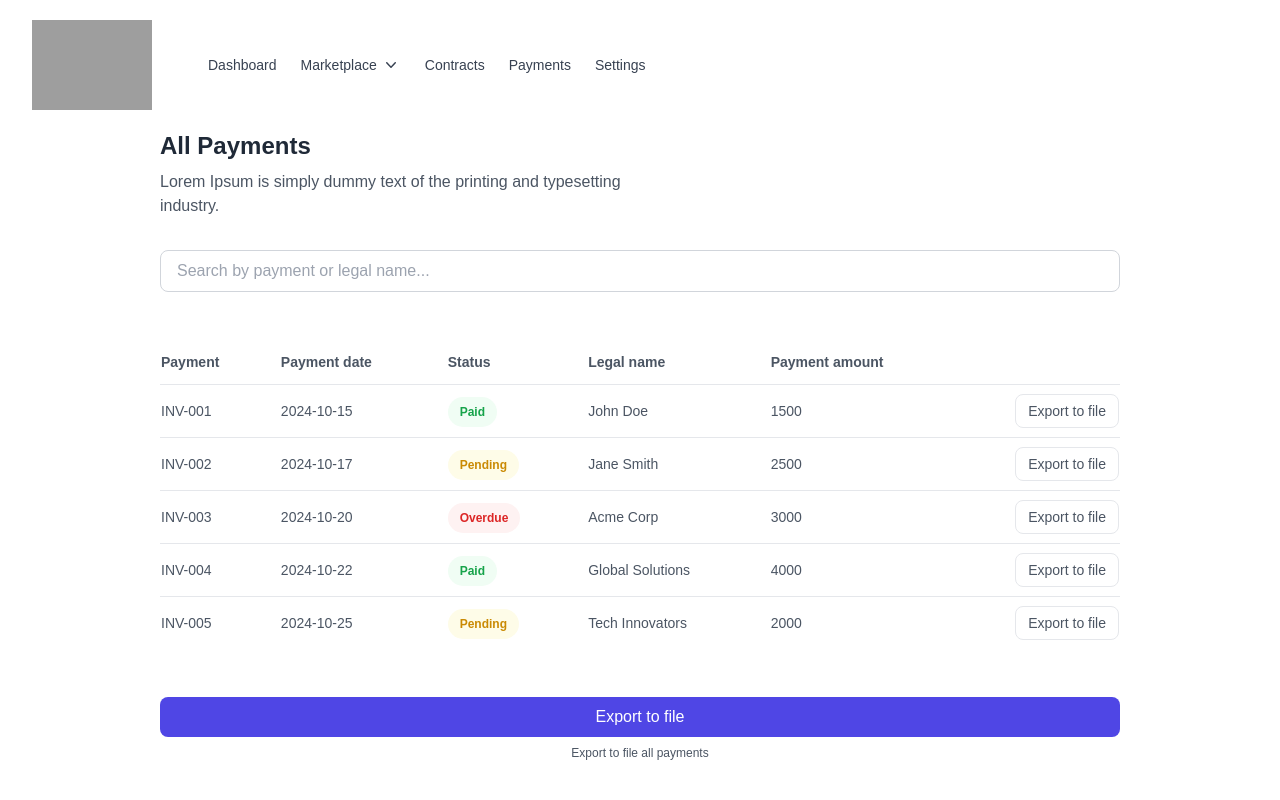
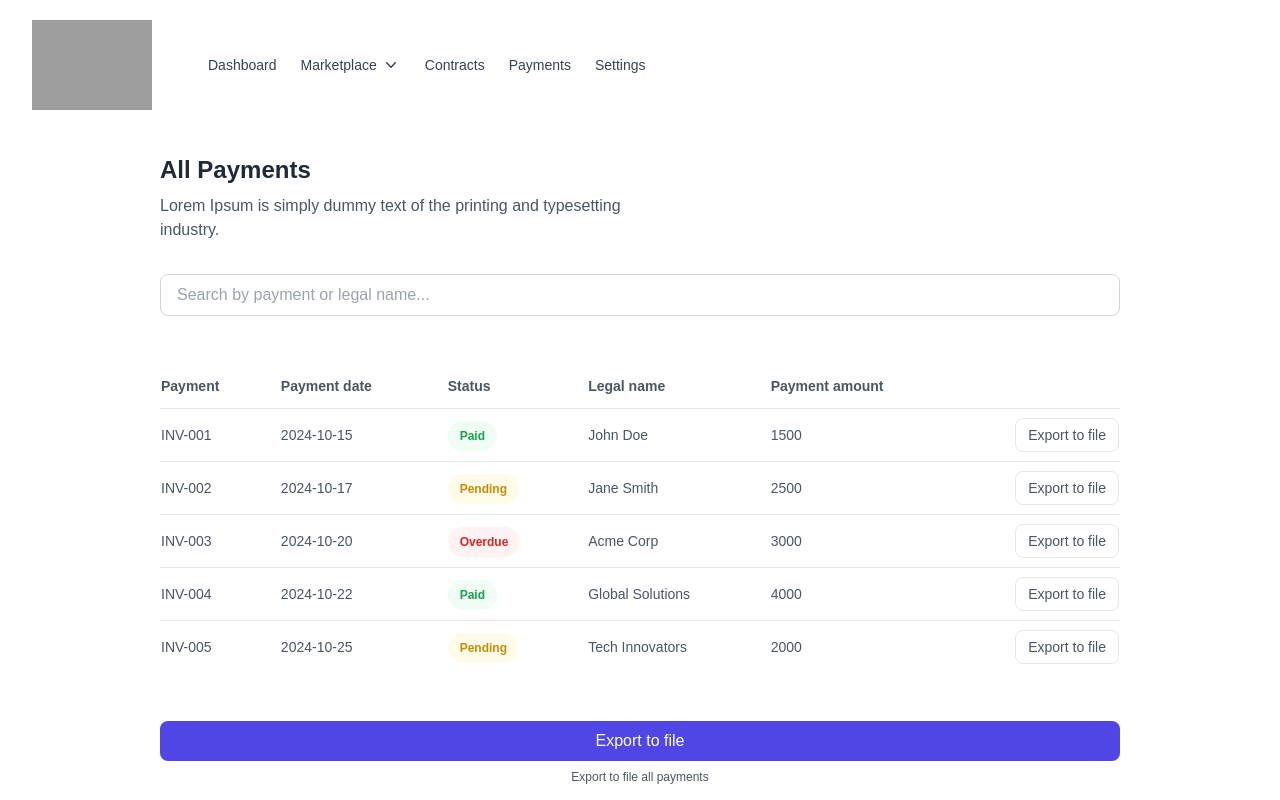
Before and after one commit to Lovehansa046/Praktika_14.10.24, a Next.js app: page /payments in a window 1280 px wide. Shown: the top 800 px of the page. Built offline with nearby package versions, Linux system fonts and the light colour scheme; grey boxes are pictures that could not be loaded.

Commit message:
take margin bottom and top files

```diff
--- a/app/contracts/page.tsx
+++ b/app/contracts/page.tsx
@@ -16,7 +16,7 @@ export default function Payments() {
     return (
         <div className="flex flex-col min-h-screen">
             <Navbar/>
-            <main className="flex-grow max-w-screen-xl mx-4 md:mx-32 px-4 md:px-8">
+            <main className="flex-grow max-w-screen-xl mx-4 md:mx-32 px-4 md:px-8 mb-6 mt-6">
                 <div className="items-start justify-between md:flex">
                     <div className="max-w-lg">
                         <h3 className="text-gray-800 text-xl font-bold sm:text-2xl">
--- a/app/marketplace/dataList.tsx
+++ b/app/marketplace/dataList.tsx
@@ -13,7 +13,7 @@ export default function DataList() {
     );
 
     return (
-        <div className="max-w-screen-xl mx-auto px-4 md:px-8">
+        <div className="max-w-screen-xl mx-auto px-4 md:px-8 mb-6 mt-6">
             <div className="max-w-lg">
                 <h3 className="text-gray-800 text-xl font-bold sm:text-2xl">
                     Team members
--- a/app/payments/page.tsx
+++ b/app/payments/page.tsx
@@ -16,7 +16,7 @@ export default function Payments() {
     return (
         <div className="flex flex-col min-h-screen">
             <Navbar/>
-            <main className="flex-grow max-w-screen-xl mx-4 md:mx-32 px-4 md:px-8">
+            <main className="flex-grow max-w-screen-xl mx-4 md:mx-32 px-4 md:px-8 mb-6 mt-6">
                 <div className="items-start justify-between md:flex">
                     <div className="max-w-lg">
                         <h3 className="text-gray-800 text-xl font-bold sm:text-2xl">
```
